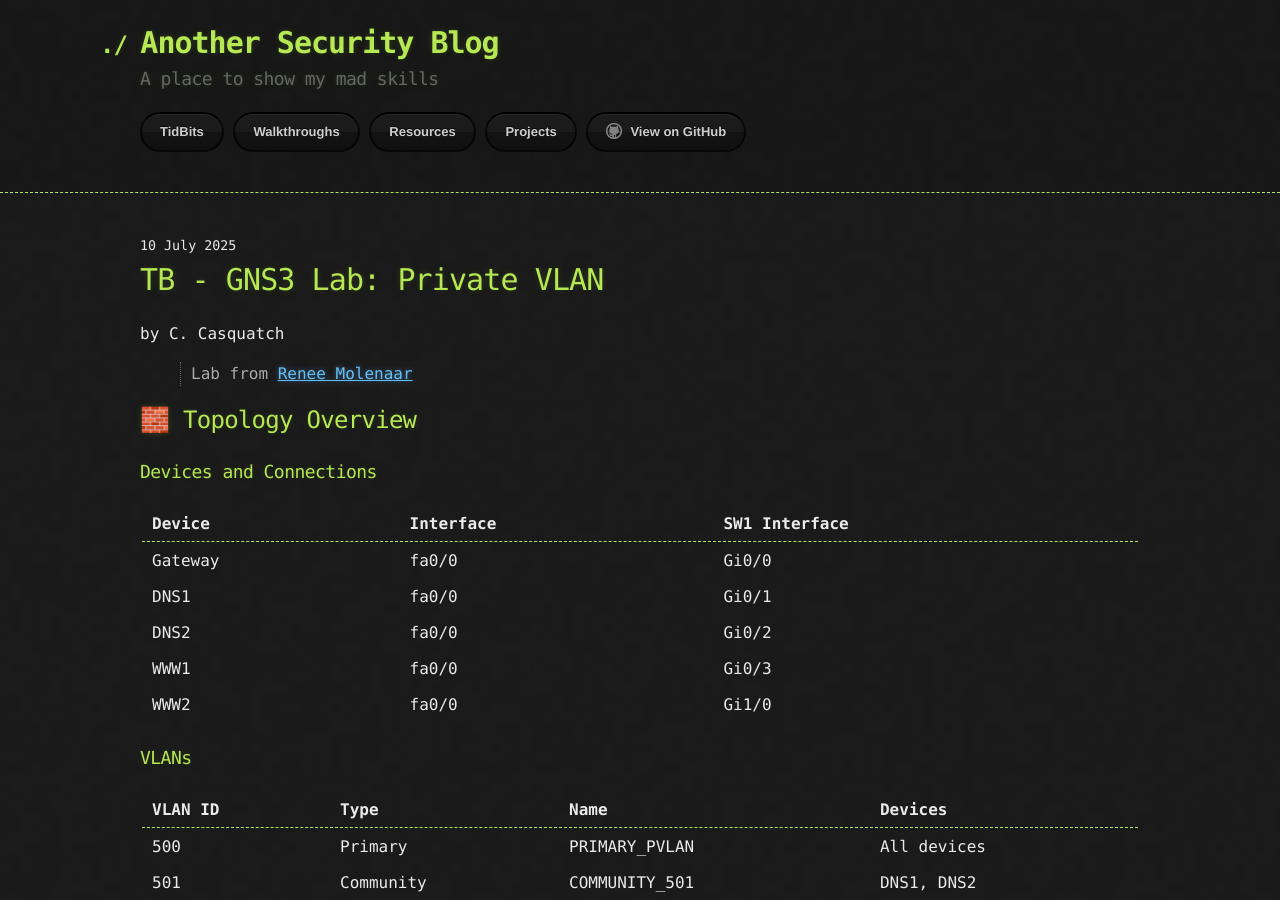
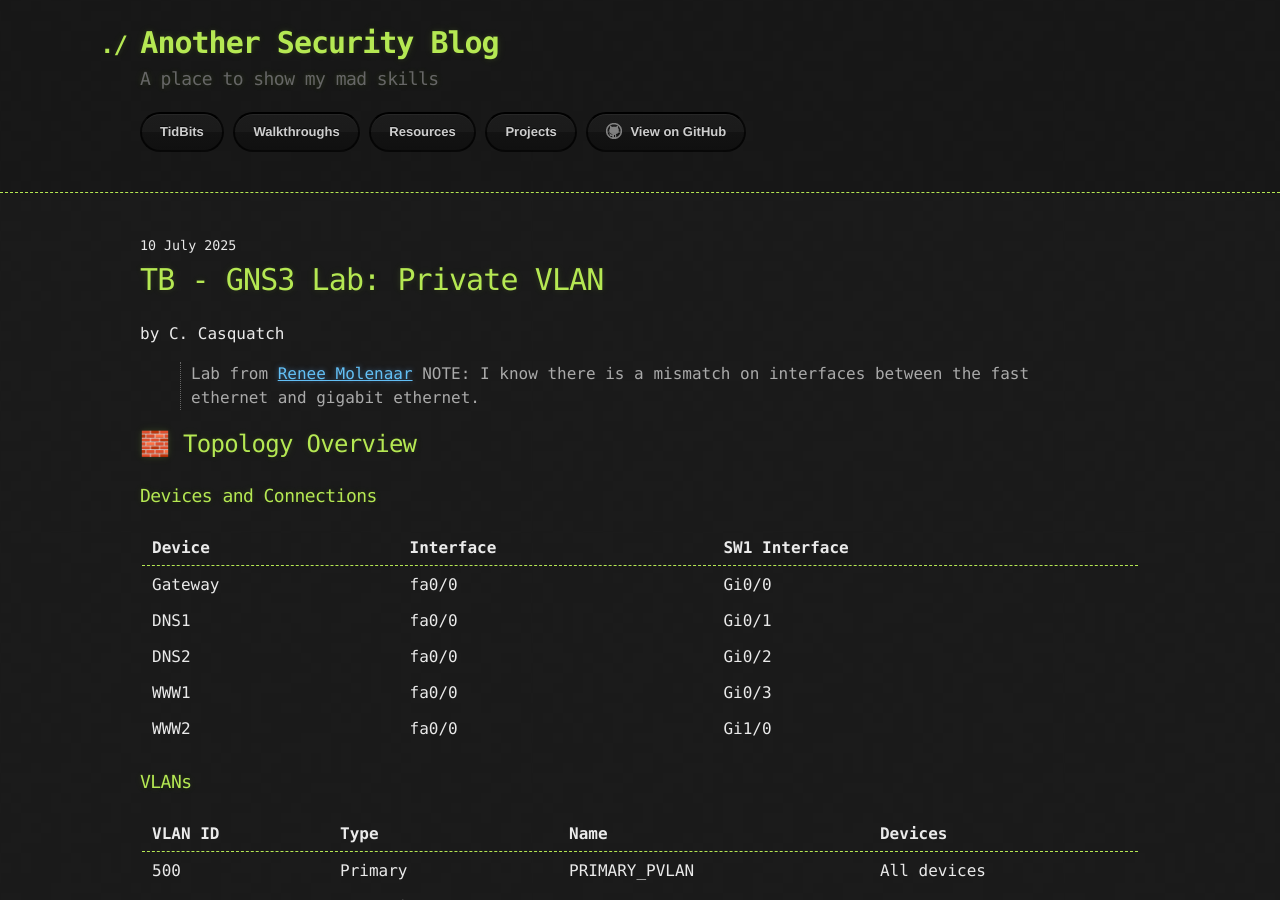
Before and after one commit to CyberCasquatch/cybercasquatch.github.io, a Jekyll site: the page built from _posts/TidBits/2025-07-10-PrivateVLAN.md, in a window 1280 px wide and 900 px high. Built offline with Jekyll 4.4.1, drawn with Linux system fonts in a browser that asks for light colours.

Commit message:
Update 2025-07-10-PrivateVLAN.md

```diff
--- a/_posts/TidBits/2025-07-10-PrivateVLAN.md
+++ b/_posts/TidBits/2025-07-10-PrivateVLAN.md
@@ -8,7 +8,7 @@ tag: ['GNS3', 'PRIVATE-VLAN', 'Networking', 'vlan']
 ---
 
 > Lab from [Renee Molenaar](https://gns3vault.com/switching/private-vlan)
-
+> NOTE: I know there is a mismatch on interfaces between the fast ethernet and gigabit ethernet.
 
 ## 🧱 Topology Overview
 
```
